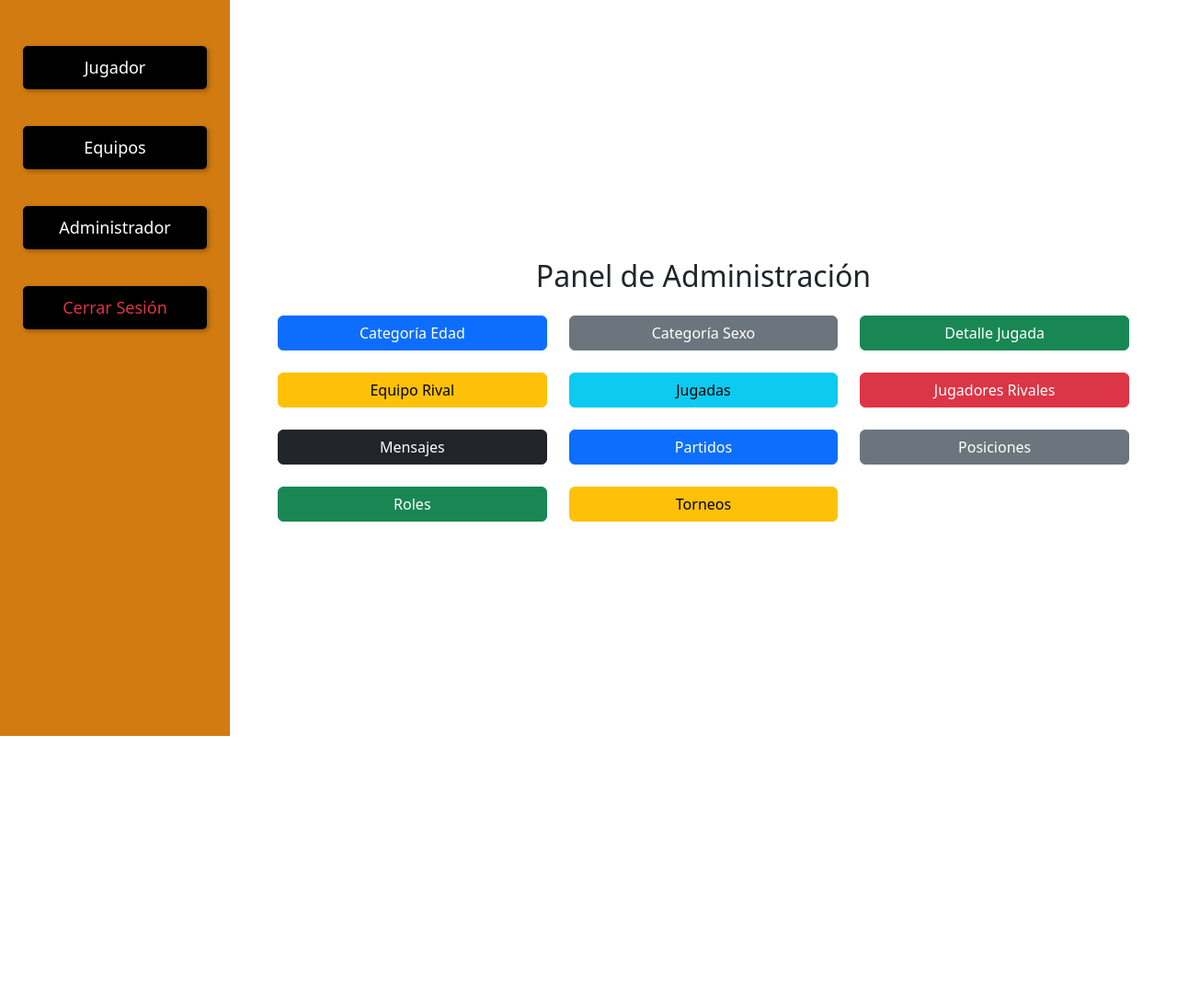
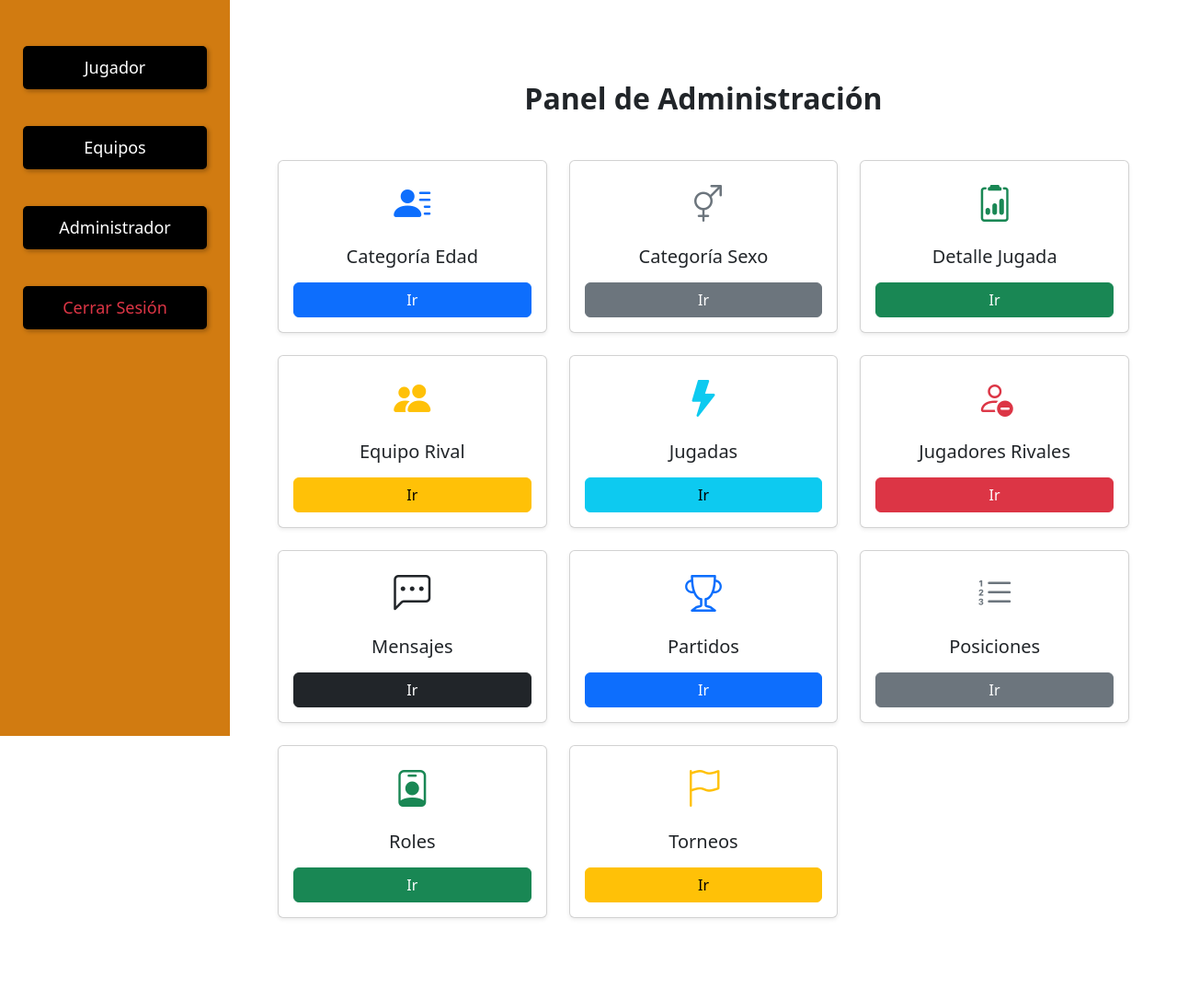
Before and after one commit to Arias217-bot/proyecto, a Flask app: page /administrador/ver/1 in a window 1280 px wide. Shown: the whole page at 92% size. Before the commit the page ends 800 px from the top, so only its background shows below. Run offline with Flask 3, Linux system fonts and the light colour scheme.

Commit message:
cambios esteticos frontend

```diff
--- a/templates/administrador.html
+++ b/templates/administrador.html
@@ -5,47 +5,59 @@
     <meta charset="UTF-8">
     <meta name="viewport" content="width=device-width, initial-scale=1.0">
     <link href="https://cdn.jsdelivr.net/npm/bootstrap@5.3.0/dist/css/bootstrap.min.css" rel="stylesheet">
+    <link href="https://cdn.jsdelivr.net/npm/bootstrap-icons@1.10.5/font/bootstrap-icons.css" rel="stylesheet">
 {% endblock %}
 
 {% block body %}
-<div class="container mt-5">
-    <h2 class="mb-4 text-center">Panel de Administración</h2>
+<div class="container py-5">
+    <h2 class="text-center mb-5 fw-bold">Panel de Administración</h2>
 
     <div class="row row-cols-1 row-cols-md-3 g-4">
+        {% set items = [
+            ('Categoría Edad', 'categoria_edad.categoria_edad_page', 'primary', 'bi-person-lines-fill'),
+            ('Categoría Sexo', 'categoria_sexo.categoria_sexo_page', 'secondary', 'bi-gender-ambiguous'),
+            ('Detalle Jugada', 'detalle_jugada.detalle_jugada_page', 'success', 'bi-clipboard2-data'),
+            ('Equipo Rival', 'equipo_rival.equipo_rival_page', 'warning', 'bi-people-fill'),
+            ('Jugadas', 'jugadas.jugadas_page', 'info', 'bi-lightning-fill'),
+            ('Jugadores Rivales', 'jugadores_rivales.jugadores_rivales_page', 'danger', 'bi-person-dash'),
+            ('Mensajes', 'mensajes.mensajes_page', 'dark', 'bi-chat-left-dots'),
+            ('Partidos', 'partido.partido_page', 'primary', 'bi-trophy'),
+            ('Posiciones', 'posicion.posicion_page', 'secondary', 'bi-list-ol'),
+            ('Roles', 'rol.rol_page', 'success', 'bi-person-badge'),
+            ('Torneos', 'torneo.torneo_page', 'warning', 'bi-flag')
+        ] %}
+
+        <style>
+            /* Estilos personalizados para los botones */
+            .btn-primary { background-color: #0077b6; border-color: #0077b6; }
+            .btn-secondary { background-color: #00b4d8; border-color: #00b4d8; }
+            .btn-success { background-color: #90be6d; border-color: #90be6d; }
+            .btn-warning { background-color: #f9c74f; border-color: #f9c74f; }
+            .btn-info { background-color: #577590; border-color: #577590; }
+            .btn-danger { background-color: #f94144; border-color: #f94144; }
+            .btn-dark { background-color: #343a40; border-color: #343a40; }
+
+            /* Estilos personalizados para los iconos */
+            .text-primary { color: #0077b6 !important; }
+            .text-secondary { color: #00b4d8 !important; }
+            .text-success { color: #90be6d !important; }
+            .text-warning { color: #f9c74f !important; }
+            .text-info { color: #577590 !important; }
+            .text-danger { color: #f94144 !important; }
+            .text-dark { color: #343a40 !important; }
+        </style>
+
+        {% for name, endpoint, color, icon in items %}
         <div class="col">
-            <a href="{{ url_for('categoria_edad.categoria_edad_page') }}" class="btn btn-primary w-100">Categoría Edad</a>
+            <div class="card h-100 shadow-sm rounded">
+                <div class="card-body text-center">
+                    <i class="bi {{ icon }} fs-1 text-{{ color }}"></i>
+                    <h5 class="card-title mt-3">{{ name }}</h5>
+                    <a href="{{ url_for(endpoint) }}" class="btn btn-{{ color }} mt-2 w-100">Ir</a>
+                </div>
+            </div>
         </div>
-        <div class="col">
-            <a href="{{ url_for('categoria_sexo.categoria_sexo_page') }}" class="btn btn-secondary w-100">Categoría Sexo</a>
-        </div>
-        <div class="col">
-            <a href="{{ url_for('detalle_jugada.detalle_jugada_page') }}" class="btn btn-success w-100">Detalle Jugada</a>
-        </div>
-        <div class="col">
-            <a href="{{ url_for('equipo_rival.equipo_rival_page') }}" class="btn btn-warning w-100">Equipo Rival</a>
-        </div>
-        <div class="col">
-            <a href="{{ url_for('jugadas.jugadas_page') }}" class="btn btn-info w-100">Jugadas</a>
-        </div>
-        <div class="col">
-            <a href="{{ url_for('jugadores_rivales.jugadores_rivales_page') }}" class="btn btn-danger w-100">Jugadores Rivales</a>
-        </div>
-        <div class="col">
-            <a href="{{ url_for('mensajes.mensajes_page') }}" class="btn btn-dark w-100">Mensajes</a>
-        </div>
-        <div class="col">
-            <a href="{{ url_for('partido.partido_page') }}" class="btn btn-primary w-100">Partidos</a>
-        </div>
-        <div class="col">
-            <a href="{{ url_for('posicion.posicion_page') }}" class="btn btn-secondary w-100">Posiciones</a>
-        </div>
-        <div class="col">
-            <a href="{{ url_for('rol.rol_page') }}" class="btn btn-success w-100">Roles</a>
-        </div>
-        <div class="col">
-            <a href="{{ url_for('torneo.torneo_page') }}" class="btn btn-warning w-100">Torneos</a>
-        </div>
-
+        {% endfor %}
     </div>
 </div>
 {% endblock %}
```
